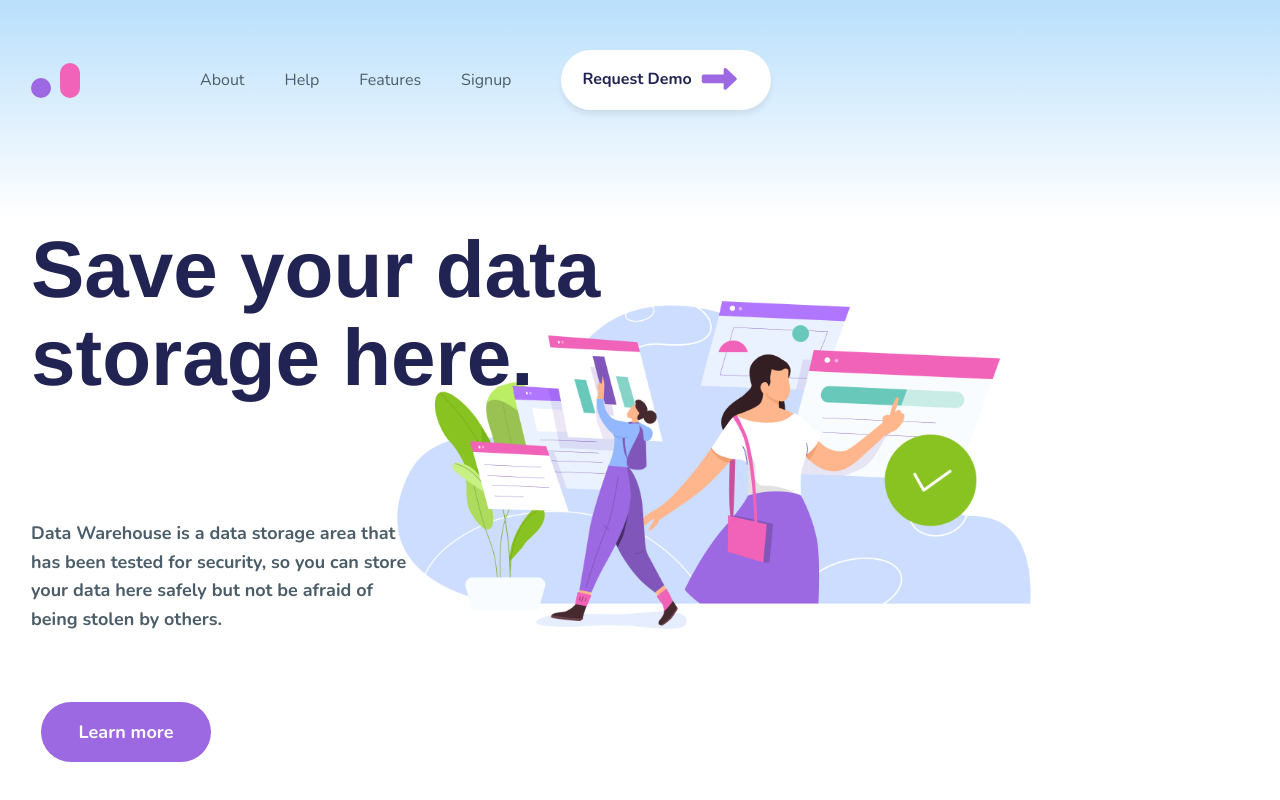
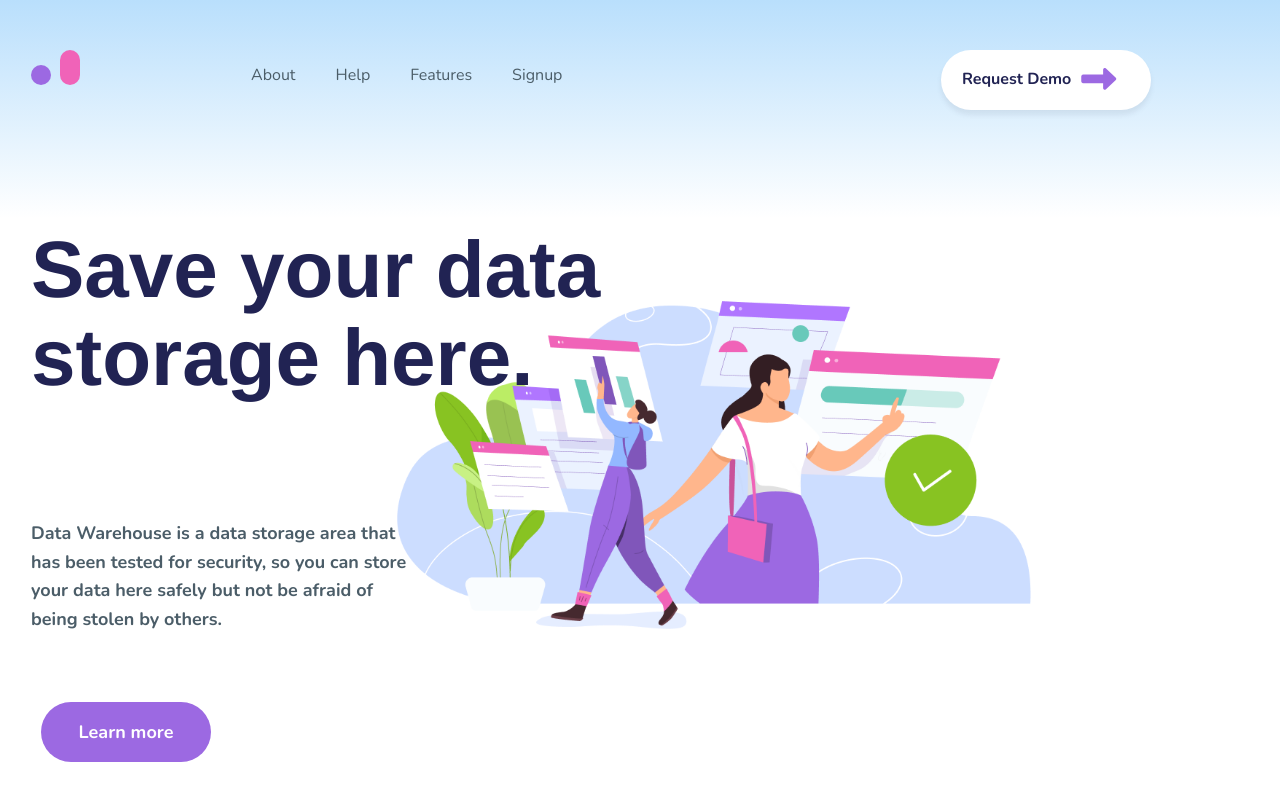
Before and after one commit to michelleandersson/data-warehouse, a plain HTML site: page index.html in a window 1280 px wide. Drawn offline with nearby package versions, Linux system fonts and the light colour scheme.

Commit message:
fix nav layout

```diff
--- a/styles/index.scss
+++ b/styles/index.scss
@@ -32,9 +32,8 @@ body {
     max-width: 1120px;
     width: 100%;
     max-height: 60px;
-    display: flex;
-    justify-content: flex-start;
-    align-items: center;
+    display: grid;
+    grid-template-columns: 1fr 4fr 1fr;
     margin-left: 10px;
 }
 
@@ -46,13 +45,15 @@ body {
 .nav__list {
     list-style: none;
     display: inline-flex;
-    margin-left: 40px;
 
 
 }
 
 .nav__link {
     margin-left: 40px;
+    &:first-of-type {
+        margin-left: 0;
+    }
     &>a {
         color: $color-1;
         font-family: $main-font;
@@ -66,11 +67,11 @@ body {
     }
 }
 
-.nav__button { /*fix position so button is at end of page*/
+.nav__button {
     display: flex;
     justify-content: flex-end;
     align-items: center;
-    margin-left: 50px;
+    margin-left: 10px;
 }
 
 .demo-button {
```
Also changed, not shown: styles/index.css.
